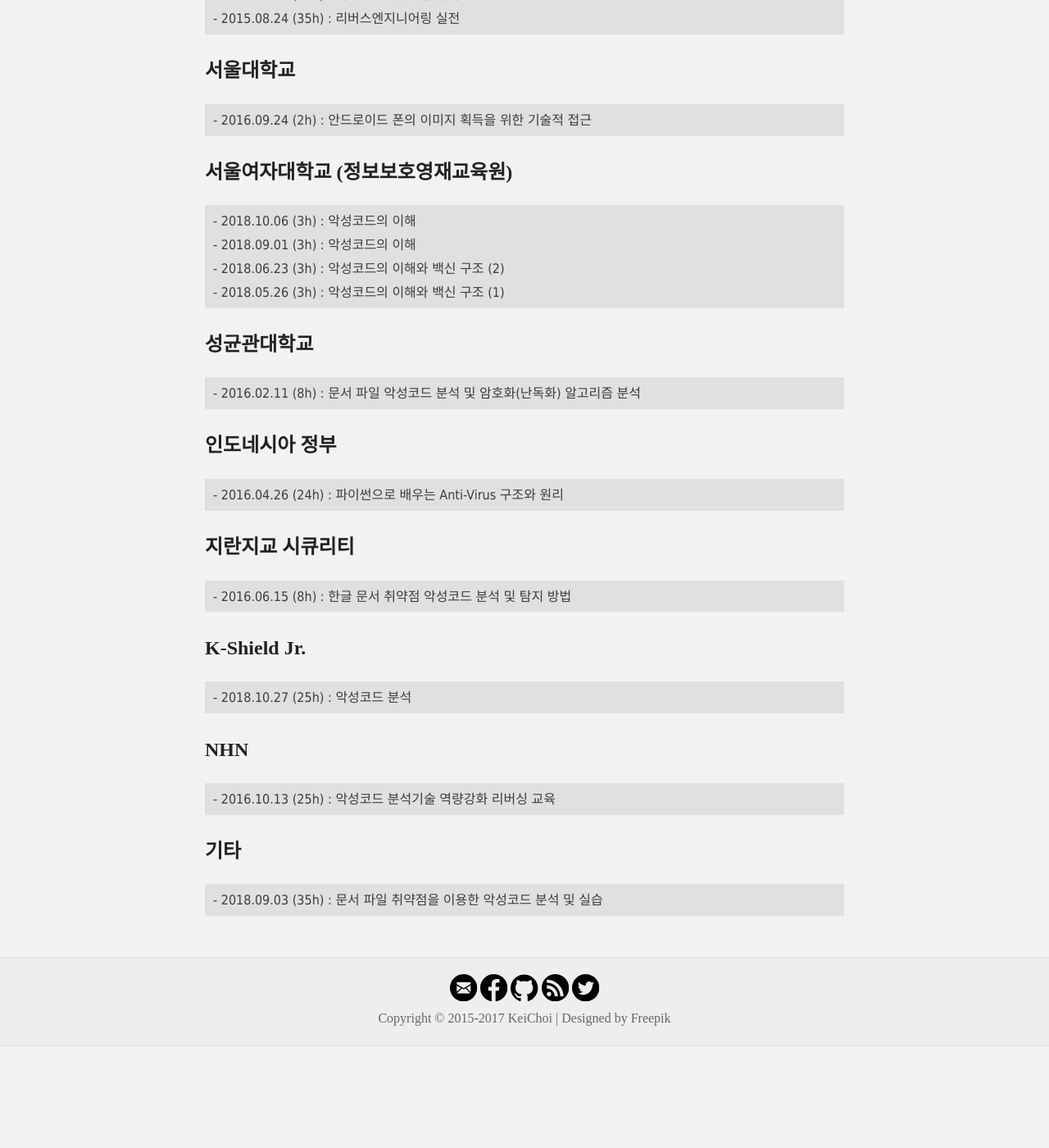
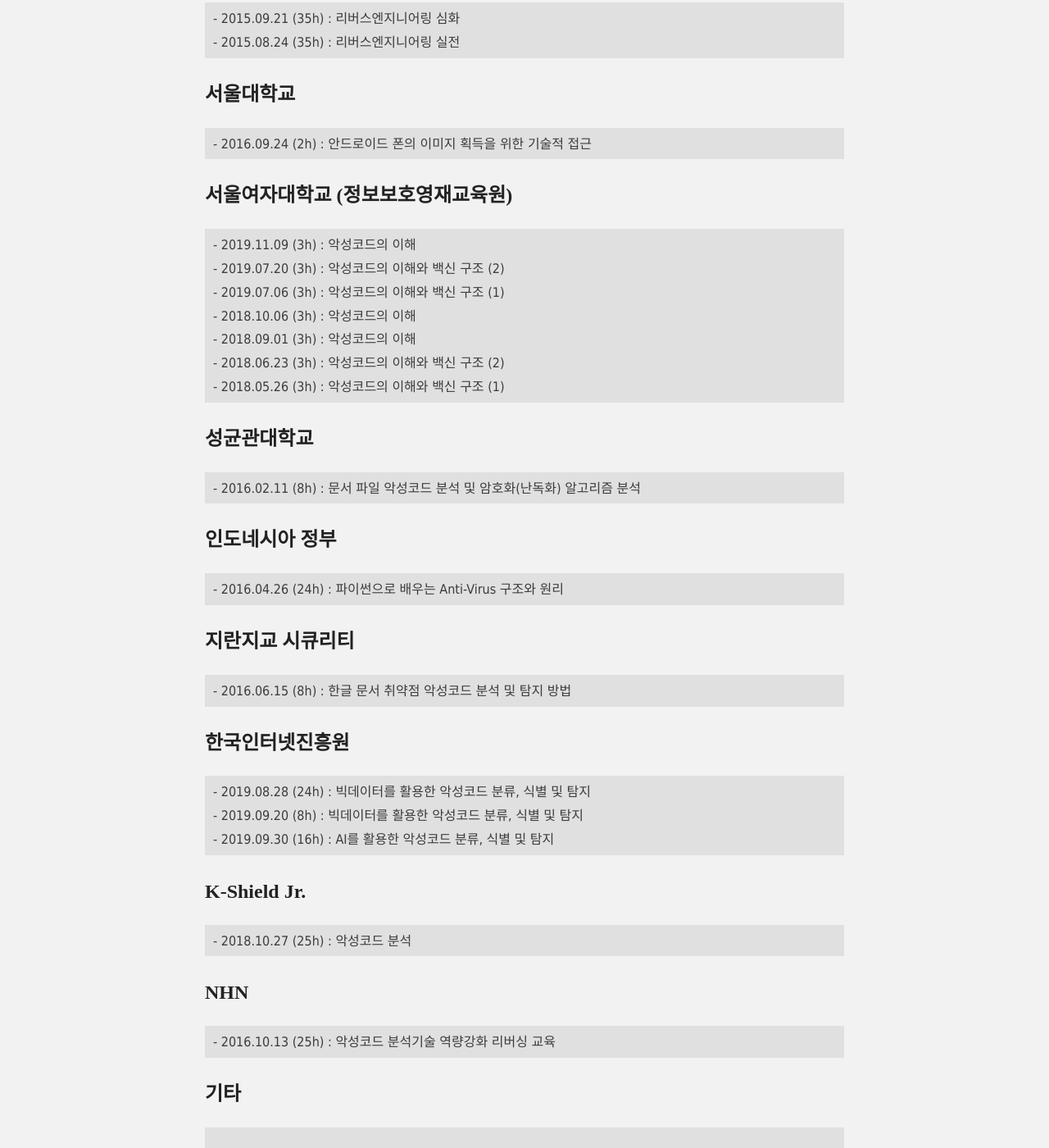
Before and after one commit to hanul93/hanul93.github.com, a Jekyll site: the page built from lecture.md, in a window 1280 px wide and 1400 px high, scrolled down 2708 px. Shown: the whole window at 82% size. Built offline with Jekyll 4.4.1, drawn with Linux system fonts in a browser that asks for light colours; nearby versions of some CDN libraries; before the commit the page ends 3984 px from its top, so only the background shows below that; some of the changed text lies outside the part shown.

Commit message:
개인 프로필 갱신 및 교육 추가

```diff
--- a/lecture.md
+++ b/lecture.md
@@ -39,7 +39,8 @@
 
 ## 국민대학교
 
-<div class="highlighter-rouge"><pre class="highlight"><code class="keibox">- 2018.03.17 (40h) : 실무에 바로 활용하는 리버스엔지니어링 실전
+<div class="highlighter-rouge"><pre class="highlight"><code class="keibox">- 2019.10.10 (2h) : (특강) 알고리즘 없이 백신 개발이 가능할까?
+- 2018.03.17 (40h) : 실무에 바로 활용하는 리버스엔지니어링 실전
 </code></pre>
 </div>
 
@@ -126,7 +127,10 @@
 
 ## 서울여자대학교 (정보보호영재교육원)
 
-<div class="highlighter-rouge"><pre class="highlight"><code class="keibox">- 2018.10.06 (3h) : 악성코드의 이해
+<div class="highlighter-rouge"><pre class="highlight"><code class="keibox">- 2019.11.09 (3h) : 악성코드의 이해
+- 2019.07.20 (3h) : 악성코드의 이해와 백신 구조 (2)
+- 2019.07.06 (3h) : 악성코드의 이해와 백신 구조 (1)
+- 2018.10.06 (3h) : 악성코드의 이해
 - 2018.09.01 (3h) : 악성코드의 이해
 - 2018.06.23 (3h) : 악성코드의 이해와 백신 구조 (2)
 - 2018.05.26 (3h) : 악성코드의 이해와 백신 구조 (1)
@@ -155,6 +159,16 @@
 </div>
 
 
+## 한국인터넷진흥원
+
+<div class="highlighter-rouge"><pre class="highlight"><code class="keibox">- 2019.08.28 (24h) : 빅데이터를 활용한 악성코드 분류, 식별 및 탐지
+- 2019.09.20 (8h) : 빅데이터를 활용한 악성코드 분류, 식별 및 탐지
+- 2019.09.30 (16h) : AI를 활용한 악성코드 분류, 식별 및 탐지
+</code></pre>
+</div>
+
+
+
 ## K-Shield Jr.
 
 <div class="highlighter-rouge"><pre class="highlight"><code class="keibox">- 2018.10.27 (25h) : 악성코드 분석
@@ -171,6 +185,8 @@
 
 ## 기타
 
-<div class="highlighter-rouge"><pre class="highlight"><code class="keibox">- 2018.09.03 (35h) : 문서 파일 취약점을 이용한 악성코드 분석 및 실습
+<div class="highlighter-rouge"><pre class="highlight"><code class="keibox">
+
+- 2018.09.03 (35h) : 문서 파일 취약점을 이용한 악성코드 분석 및 실습
 </code></pre>
 </div>
```
Also changed, not shown: about.md (+4 -2 lines).
